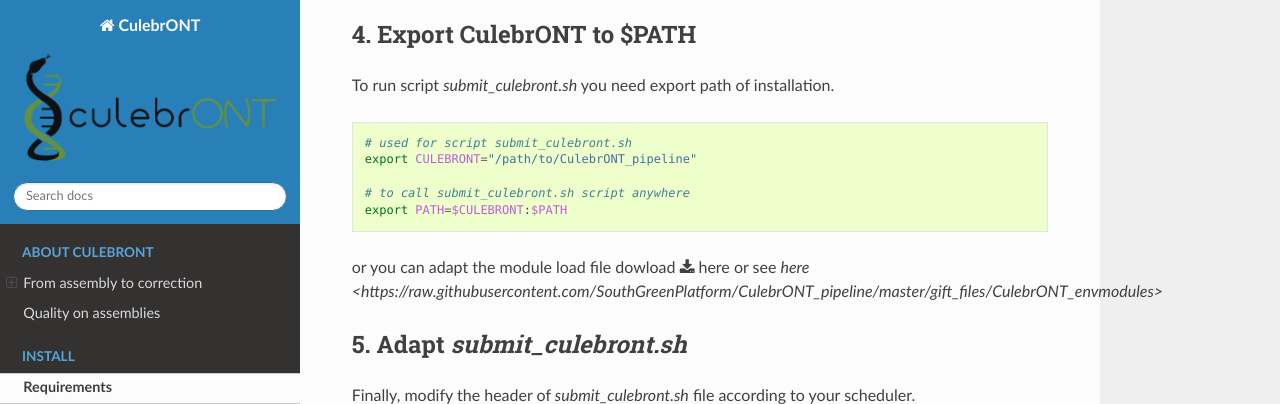
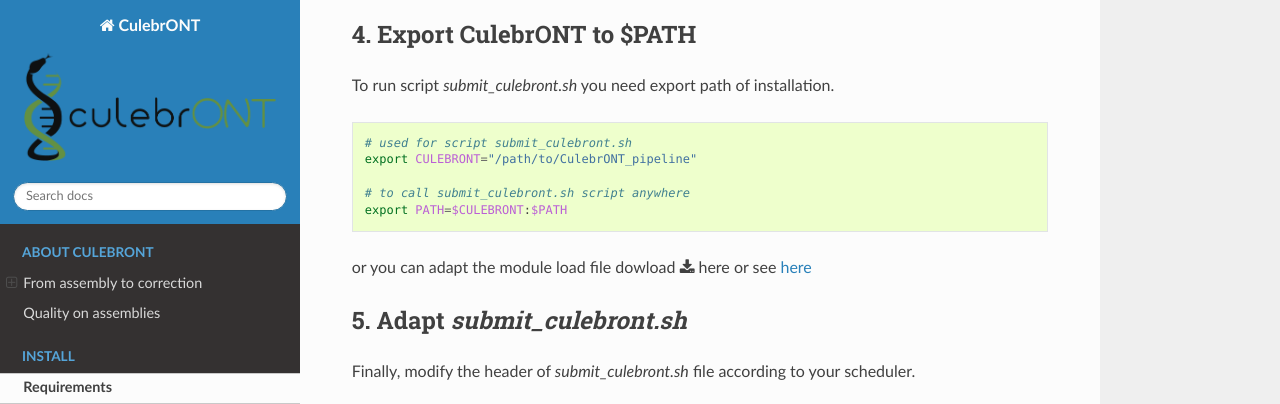
Before and after one commit to SouthGreenPlatform/culebrONT, a Sphinx documentation site: the page built from docs/source/INSTALL.rst, in a window 1280 px wide and 900 px high, scrolled down 4839 px, cut to the strip 0-404 px from the top of the window. Built offline with Sphinx 7.4.7 and the Read the Docs theme 2.0.0, drawn with Linux system fonts in a browser that asks for light colours; the version number could not be read and is left out; some of the changed text lies outside the part shown.

Commit message:
update link

```diff
--- a/docs/source/INSTALL.rst
+++ b/docs/source/INSTALL.rst
@@ -125,7 +125,7 @@
     If more memory or threads are requested, please adapt the content of this file before running on your cluster.
 
 
-Here is a example of the configuration file we used on our `i-Trop HPC <../../cluster_config.yaml>` .
+Here is a example of the configuration file we used on our `i-Trop HPC <../../cluster_config.yaml>`_ .
 
 
 
@@ -204,7 +204,7 @@
     export PATH=$CULEBRONT:$PATH
 
 or you can adapt the module load file dowload :download:`here<../../gift_files/CulebrONT_envmodules>` or see
-`here <https://raw.githubusercontent.com/SouthGreenPlatform/CulebrONT_pipeline/master/gift_files/CulebrONT_envmodules>`
+`here <https://raw.githubusercontent.com/SouthGreenPlatform/CulebrONT_pipeline/master/gift_files/CulebrONT_envmodules>`_
 
 5. Adapt `submit_culebront.sh`
 ------------------------------
```
